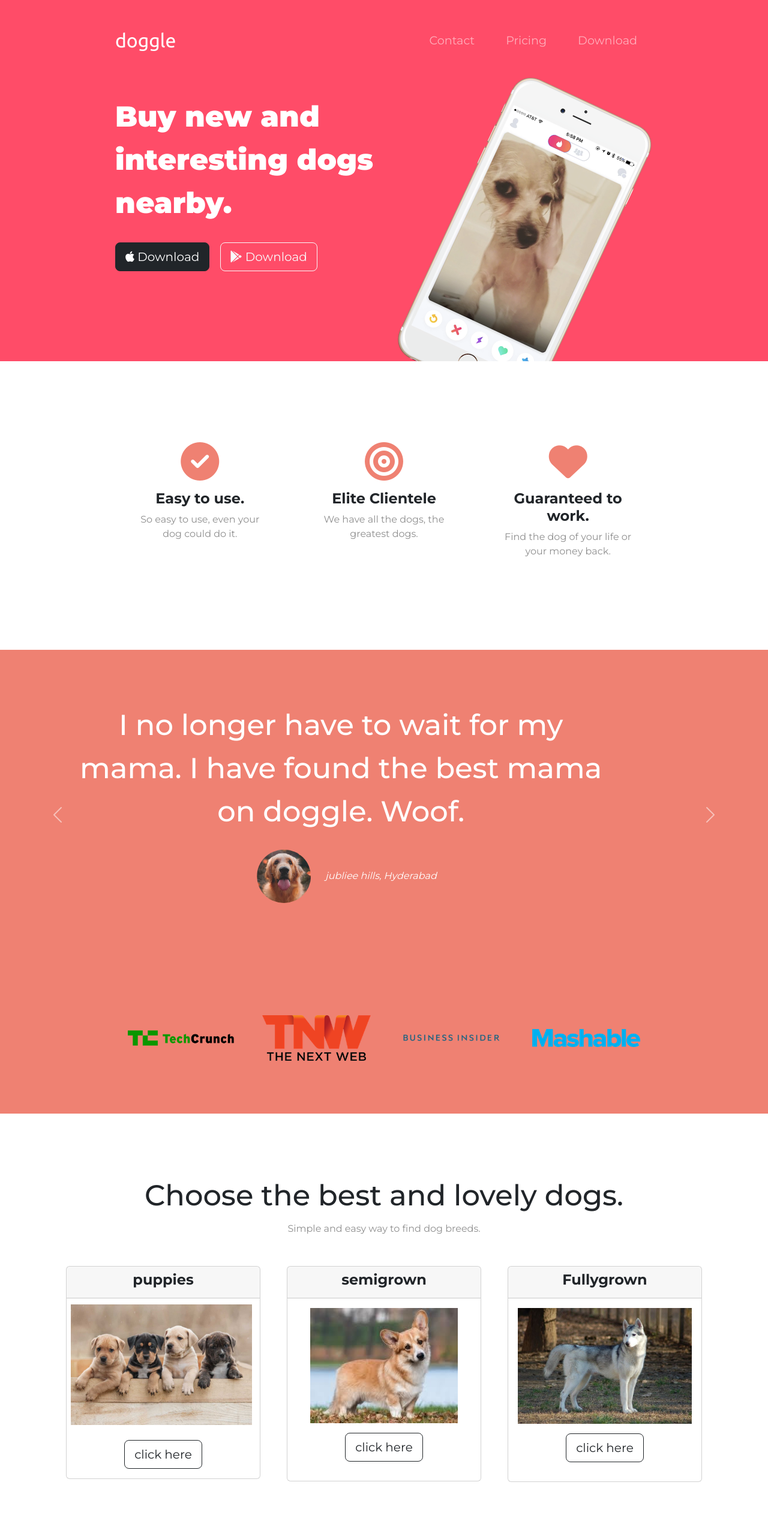
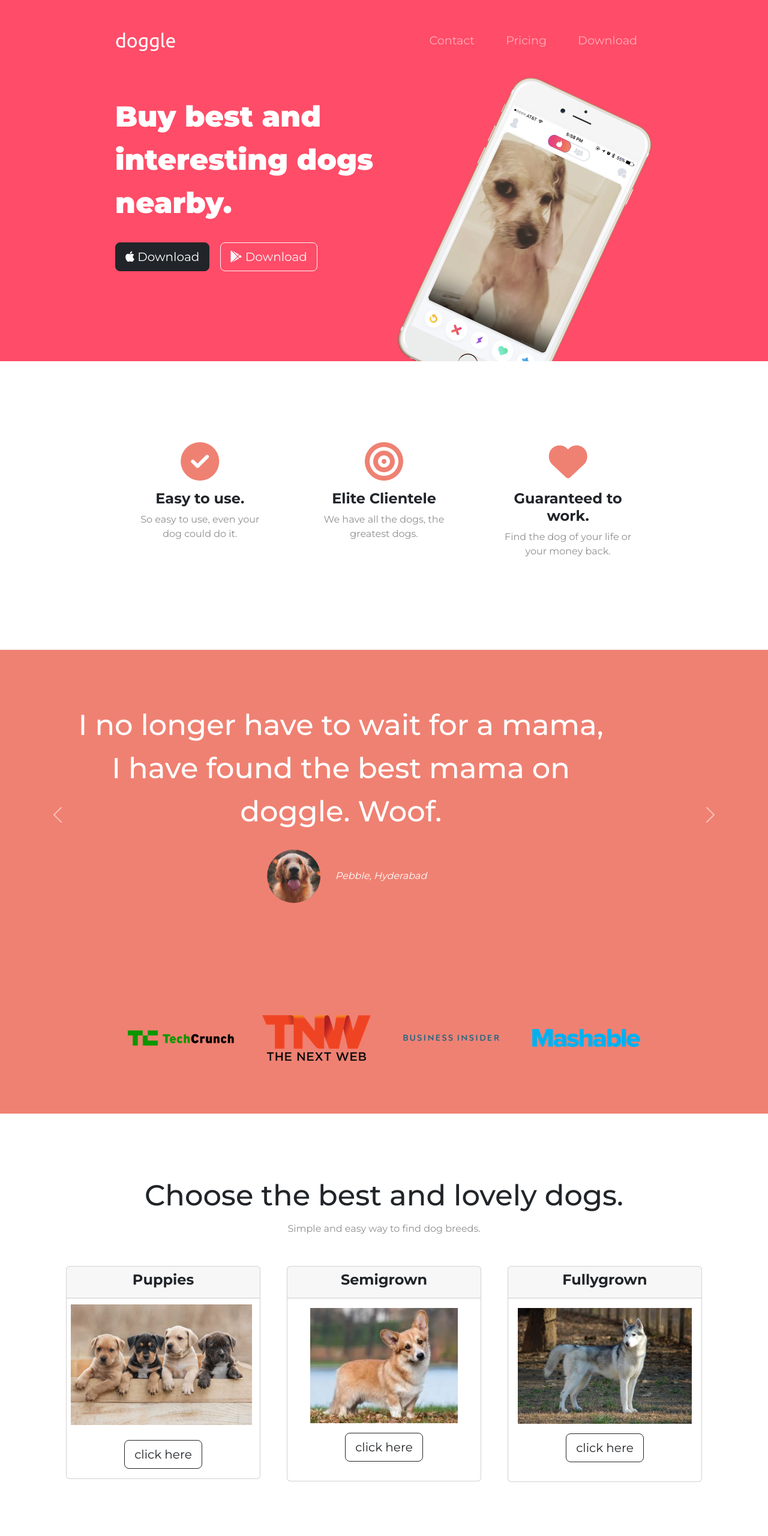
Before and after one commit to upendhar07/Doggle, a plain HTML site: page index.html in a window 1280 px wide. Shown: the top 2560 px of the page at 60% size. Drawn offline with nearby package versions, Linux system fonts and the light colour scheme.

Commit message:
Update index.html

```diff
--- a/index.html
+++ b/index.html
@@ -51,7 +51,7 @@
       <div class="row">
 
         <div class="col-lg-6">
-          <h1> Buy new and interesting dogs nearby. </h1>
+          <h1> Buy best and interesting dogs nearby. </h1>
           <button type="button" class="btn btn-dark btn-lg download-button"><i class="fa-brands fa-apple"></i> Download</button>
           <button type="button" class="btn btn-outline-light btn-lg download-button"><i class="fa-brands fa-google-play"></i> Download</button>
         </div>
@@ -95,14 +95,14 @@
     <div id="testimonial-carousel" class="carousel slide" data-bs-ride="carousel">
       <div class="carousel-inner">
         <div class="carousel-item active">
-          <h2>I no longer have to wait for my mama. I have found the best mama on doggle. Woof.</h2>
+          <h2>I no longer have to wait for a mama, I have found the best mama on doggle. Woof.</h2>
           <img class="testimonial-image" src="images/dog-img.jpg" alt="dog-profile">
-          <em>jubliee hills, Hyderabad</em>
+          <em>Pebble, Hyderabad</em>
         </div>
         <div class="carousel-item">
-          <h2 class="testimonial-text">I used to feel so lonely, but with doggle,s help, i've found my dream pet love.</h2>
+          <h2 class="testimonial-text">I used to feel so lonely, but with doggle's help, i have found my dream pet love.</h2>
           <img class="testimonial-image" src="images/download.jpg" alt="lady-profile">
-          <em>priyanka ja ,Mumbai</em>
+          <em>Priyanka Jha ,Mumbai</em>
         </div>
       </div>
       <button class="carousel-control-prev" type="button" data-bs-target="#testimonial-carousel" data-bs-slide="prev">
@@ -140,7 +140,7 @@
     <div class="pricing-coloumn col-lg-4 col-md-6">
       <div class="card">
         <div class="card-header">
-          <h3>puppies</h3>
+          <h3>Puppies</h3>
         </div>
         <img class=" dog-img1 dog-img" src="images/pupppies.jpg" class="card-img-top" alt="...">
         <div class="card-body">
@@ -150,7 +150,7 @@
     <div class="pricing-coloumn col-lg-4 col-md-6">
       <div class="card">
         <div class="card-header">
-          <h3>semigrown</h3>
+          <h3>Semigrown</h3>
         </div>
         <div class="card-body">
           <img class="dog-img2" src="images/semigown.jpg" class="card-img-top" alt="...">
@@ -195,7 +195,7 @@
     <i class="social-icon fa-brands fa-instagram"> </i>
     <i class="social-icon fa-solid fa-envelope"></i>
 
-    <p>© Copyright TinDog</p>
+    <p>© Copyright Doggle</p>
 
   </footer>
 
```
